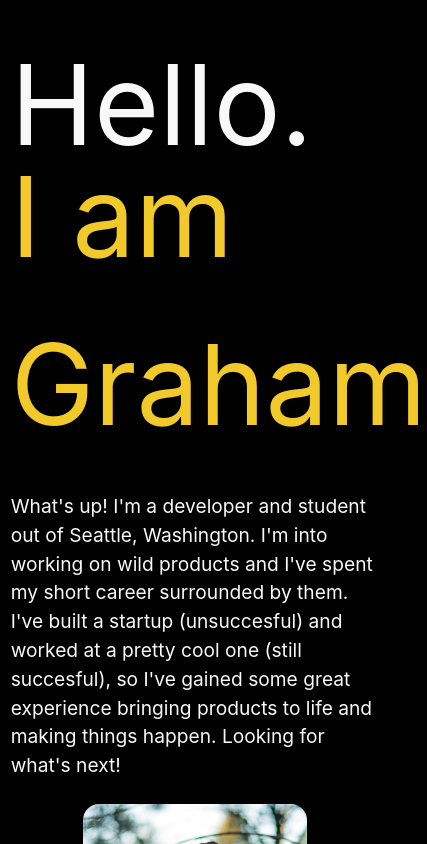
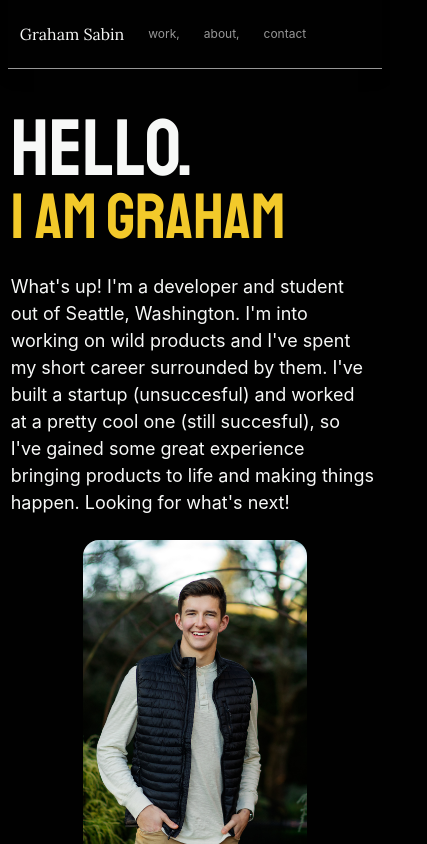
Before and after one commit to grahamsabin/Personal_Website_NextJs, a Next.js app: page / in a window 390 px wide. Shown: the top 844 px of the page, 427 px wide, since content can reach past the window. Built offline with nearby package versions, Linux system fonts and the light colour scheme; a web font is replaced by a local one.

Commit message:
links working, mobile friendly

```diff
--- a/components/navbar.js
+++ b/components/navbar.js
@@ -6,15 +6,54 @@ export default function Navbar() {
         <div className={`${styles.padding}`}>
             <nav className={`navbar-menu ${styles.border}`} role="navigation" aria-label="main navigation">
 
+                <div className={`navbar-brand`}>
+                    <a className={`navbar-item ${styles.nameClick}`} href="/">
+                        Graham Sabin
+                    </a>
+                </div>
 
-                <div id="navbarBasicExample" className={`navbar-menu`}>
-                    <div className={`navbar-brand`}>
-                        <a className={`navbar-item ${styles.nameClick}`}>
-                            Graham Sabin
+                <div className={`navbar-menu`}>
+                    <div className={`navbar-start ${styles.rightNavLayout}`}>
+                        <a className={`navbar-item ${styles.leftNavContent}`}>
+                            DEVELOPER, ENTREPRENEUR
                         </a>
                     </div>
 
-                    <div className={`navbar-start ${styles.rightNavLayout}`}>
+                    <div className={`navbar-end ${styles.rightNavLayout}`}>
+                        <a className={`navbar-item ${styles.rightNavContent}`} href="/work">
+                            work,
+                        </a>
+                        <a className={`navbar-item ${styles.rightNavContent}`} href="/about">
+                            about,
+                        </a>
+                        <a className={`navbar-item ${styles.rightNavContent}`} href="/contact">
+                            contact
+                        </a>
+                    </div>
+                </div>
+            </nav>
+
+            <nav className={`navbar-menu is-hidden-desktop is-active ${styles.border}`} role="navigation" aria-label="main navigation">
+
+                    <div className={`navbar-brand`}>
+                        <a className={`navbar-item ${styles.nameClickMobile}`}>
+                            Graham Sabin
+                        </a>
+
+                        <a className={`navbar-item ${styles.rightNavContentMobile}`}>
+                            work,
+                        </a>
+
+                        <a className={`navbar-item ${styles.rightNavContentMobile}`}>
+                            about,
+                        </a>
+
+                        <a className={`navbar-item ${styles.rightNavContentMobile}`}>
+                            contact
+                        </a>
+                    </div>
+                <div className={`navbar-menu`}>
+                    {/* <div className={`navbar-start ${styles.rightNavLayout}`}>
                         <a className={`navbar-item ${styles.rightNavContent}`}>
                             DEVELOPER, ENTREPRENEUR
                         </a>
@@ -30,7 +69,7 @@ export default function Navbar() {
                         <a className={`navbar-item ${styles.rightNavContent}`}>
                             contact
                         </a>
-                    </div>
+                    </div> */}
                 </div>
             </nav>
         </div>
--- a/pages/landingPage.js
+++ b/pages/landingPage.js
@@ -4,9 +4,9 @@ import style from '../scss/landingPage.module.scss';
 export default function LandingPage() {
     return(
         <>
-            <div className={`columns is-multiline is-desktop`}>
+            <div className={`columns is-multiline`}>
 
-                <div className={`column is-7 ${style.mainPadding}`}>
+                <div className={`column is-7 is-hidden-mobile ${style.mainPadding}`}>
                     <div className={`columns is-multiline`}>
                         <div className={`column is-full ${style.helloText}`}>
                             <p>Hello.</p>
@@ -27,8 +27,34 @@ export default function LandingPage() {
                     </div>
                 </div>
 
+                <div className={`column is-7 is-hidden-tablet ${style.mainPadding}`}>
+                    <div className={`columns is-multiline`}>
+                        <div className={`column is-full ${style.helloTextMobile}`}>
+                            <p>Hello.</p>
+                        </div>
+                        <div className={`column is-full ${style.iAmTextMobile}`}>
+                            <p>I am Graham</p>
+                        </div>
+                        {/* <div className={`column is-full ${style.grahamMobile}`}>
+                            <p>Graham</p>
+                        </div> */}
+                        <div className={`column is-full is-full-mobile ${style.descriptionTextMobile}`}>
+                            <p>
+                                What&apos;s up! I&apos;m a developer and student out of Seattle, Washington. I&apos;m into working
+                                on wild products and I&apos;ve spent my short career surrounded by them. I&apos;ve built a
+                                startup (unsuccesful) and worked at a pretty cool one (still succesful), so I&apos;ve gained
+                                some great experience bringing products to life and making things happen. Looking for
+                                what&apos;s next!
 
-                <div className={`column is-5 ${style.imageMargin}`}>
+                            </p>
+                        </div>
+                    </div>
+                </div>
+
+
+
+
+                <div className={`column is-5-desktop ${style.imageMargin}`}>
                         {/* <figure className={`image is-2by3 ${style.imageMargin}`}> */}
                             <img src="person_image.jpg" className={`${style.imageDiv}`}/>
                         {/* </figure>   */}
--- a/scss/landingPage.module.scss
+++ b/scss/landingPage.module.scss
@@ -1,11 +1,19 @@
 @import './colors.scss';
 @import url('https://fonts.googleapis.com/css2?family=Luckiest+Guy&family=Rubik+Dirt&family=Silkscreen&display=swap');
-
+@import url('https://fonts.googleapis.com/css2?family=Staatliches&display=swap');
 
 .helloText {
     font-size: 7rem;
     margin-bottom: -5rem;
     color: $app-white;
+    font-family: 'Staatliches', cursive;
+}
+
+.helloTextMobile {
+    font-size: 5rem;
+    margin-bottom: -4rem;
+    color: $app-white;
+    font-family: 'Staatliches', cursive;
 }
 
 .mainPadding{
@@ -16,11 +24,25 @@
 .iAmText {
     font-size: 7rem;
     color: $app-yellow;
+    font-family: 'Staatliches', cursive;
+    margin-bottom: -1rem;
+}
+
+.iAmTextMobile {
+    font-size: 4rem;
+    color: $app-yellow;
+    font-family: 'Staatliches', cursive;
+    margin-bottom: -1rem;
 }
 
 .descriptionText {
     color: $app-white;
-    font-size: larger;
+    font-size: 1.25rem;
+}
+
+.descriptionTextMobile {
+    color: $app-white;
+    font-size: large;
 }
 
 .imageDiv {
--- a/scss/navbar.module.scss
+++ b/scss/navbar.module.scss
@@ -2,7 +2,17 @@
 //@import url('https://fonts.googleapis.com/css2?family=Playfair+Display:wght@500&display=swap');
 @import url('https://fonts.googleapis.com/css2?family=Lora&display=swap');
 
+
+
 .nameClick {
+    font-size: 1rem;
+    //font-family: 'Playfair Display', serif;
+    font-family: 'Lora', serif;
+    color: $app-white;
+}
+
+
+.nameClickMobile {
     font-size: 1rem;
     //font-family: 'Playfair Display', serif;
     font-family: 'Lora', serif;
@@ -14,12 +24,41 @@
     font-size: .75rem;
 }
 
+.rightNavLayout:hover {
+    //display: flex;
+    background-color: $app-black;
+}
+
 .rightNavContent {
    color: $app-gray;
 }
 
+
+
+.rightNavContent:hover {
+    background-color: $app-gray;
+ }
+
+.leftNavContent {
+    color: $app-gray;
+    background-color: $app-black;
+    pointer-events: none;
+ }
+
+
+
+.rightNavContentMobile {
+    color: $app-gray;
+    font-size: .75rem;
+ }
+
+ .rightNavContentMobile:hover {
+    color: $app-white;
+ }
+
 .border {
     border-bottom: 1px solid $app-gray;
+    background-color: $app-black;
 }
 
 .padding {
```
Also changed, not shown: pages/about.js (added, +8 -0 lines), pages/contact.js (added, +8 -0 lines), pages/work.js (added, +8 -0 lines).
